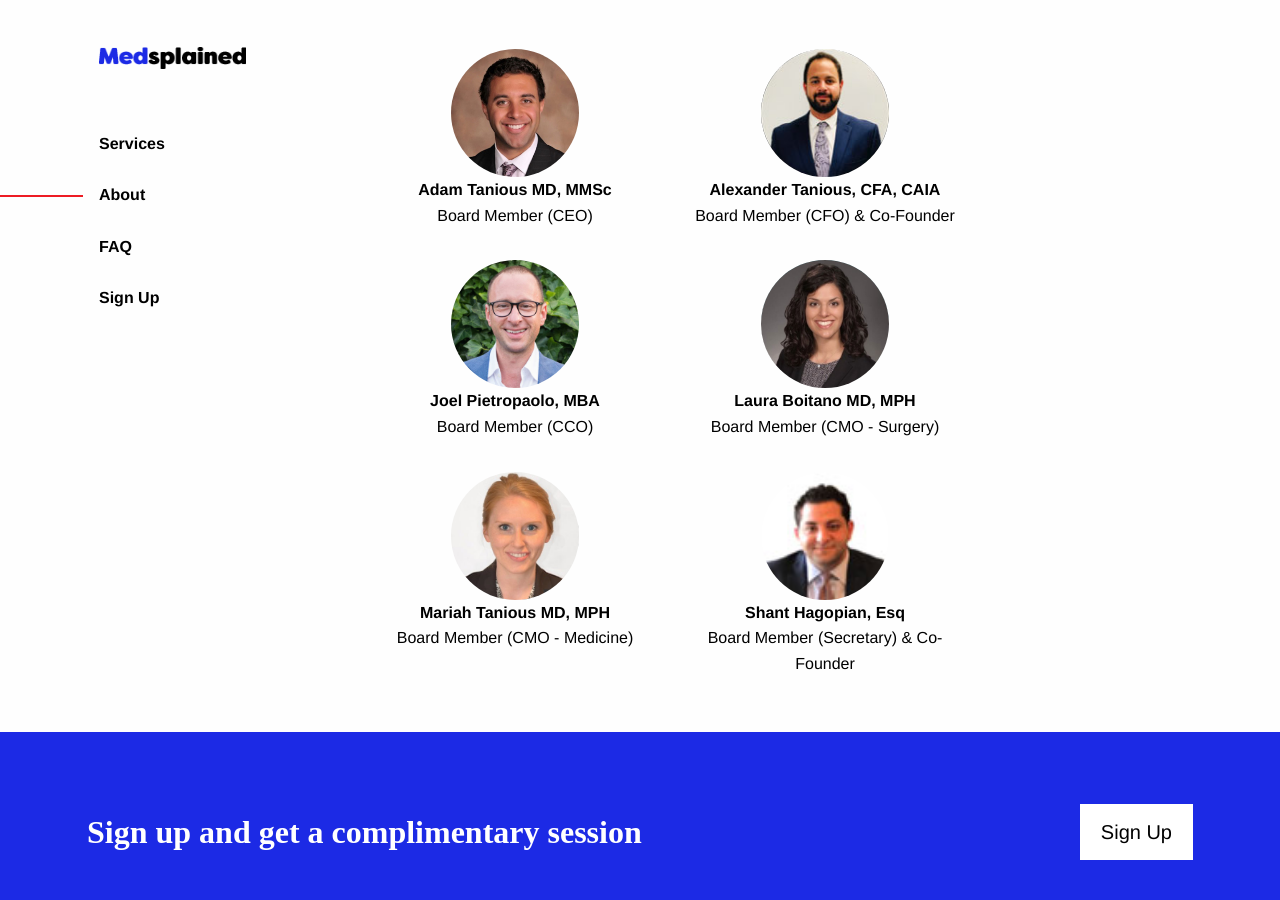
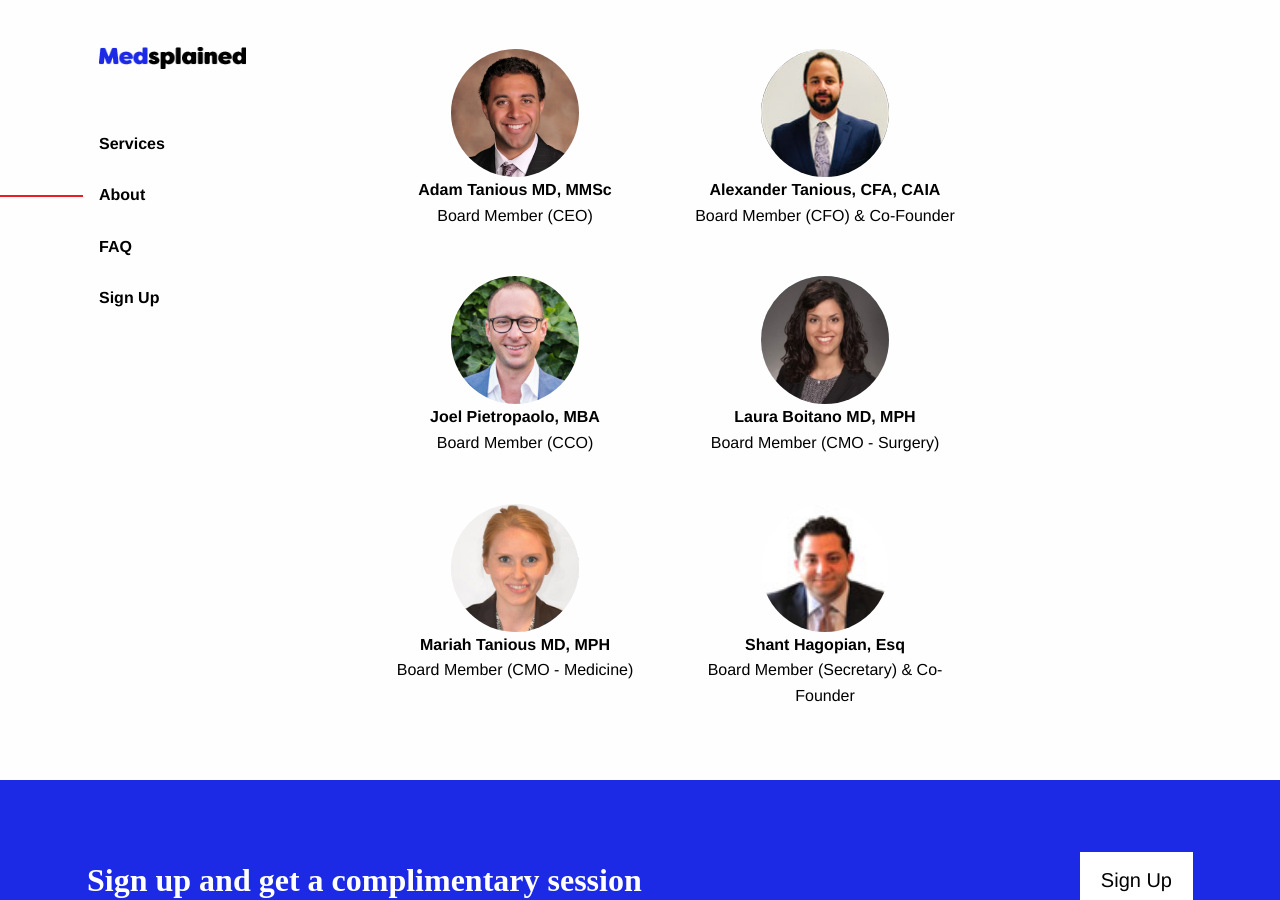
Before and after one commit to mpm-first/_medsplained, a Jekyll site: the page built from about.html, in a window 1280 px wide and 900 px high, scrolled down 961 px. Built offline with Jekyll 4.4.1, drawn with Linux system fonts in a browser that asks for light colours.

```diff
--- a/about.html
+++ b/about.html
@@ -52,7 +52,7 @@
 
           <div class="grid-x grid-padding-x small-up-1 medium-up-2 large-up-2">
 
-            <div class="cell team">
+            <div class="cell team margin-bottom-1">
               <img class="adam-tanious" src="{{ '/assets/img/spacer.gif' | relative_url }}" width="1" height="1">
               <p class="text-center">
                 <strong>Adam Tanious MD, MMSc</strong><br/>
@@ -60,7 +60,7 @@
               </p>
             </div>
 
-            <div class="cell team">
+            <div class="cell team margin-bottom-1">
               <img class="alexander-tanious" src="{{ '/assets/img/spacer.gif' | relative_url }}" width="1" height="1">
               <p class="text-center">
                 <strong>Alexander Tanious, CFA, CAIA</strong><br/>
@@ -68,7 +68,7 @@
               </p>
             </div>
 
-            <div class="cell team">
+            <div class="cell team margin-bottom-1">
               <img class="joel-pietropaolo" src="{{ '/assets/img/spacer.gif' | relative_url }}" width="1" height="1">
               <p class="text-center">
                 <strong>Joel Pietropaolo, MBA</strong><br/>
@@ -76,7 +76,7 @@
               </p>
             </div>
 
-            <div class="cell team">
+            <div class="cell team margin-bottom-1">
               <img class="laura-boitano" src="{{ '/assets/img/spacer.gif' | relative_url }}" width="1" height="1">
               <p class="text-center">
                 <strong>Laura Boitano MD, MPH</strong><br/>
@@ -84,7 +84,7 @@
               </p>
             </div>
 
-            <div class="cell team">
+            <div class="cell team margin-bottom-1">
               <img class="mariah-tanious" src="{{ '/assets/img/spacer.gif' | relative_url }}" width="1" height="1">
               <p class="text-center">
                 <strong>Mariah Tanious MD, MPH</strong><br/>
@@ -92,7 +92,7 @@
               </p>
             </div>
 
-            <div class="cell team">
+            <div class="cell team margin-bottom-1">
               <img class="shant-hagopian" src="{{ '/assets/img/spacer.gif' | relative_url }}" width="1" height="1">
               <p class="text-center">
                 <strong>Shant Hagopian, Esq</strong><br/>
```
